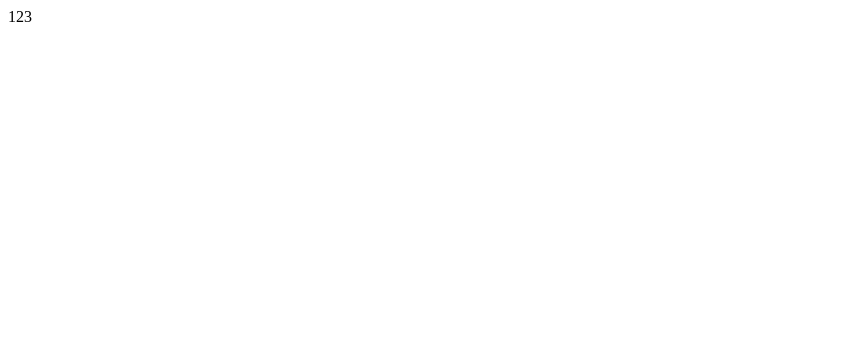
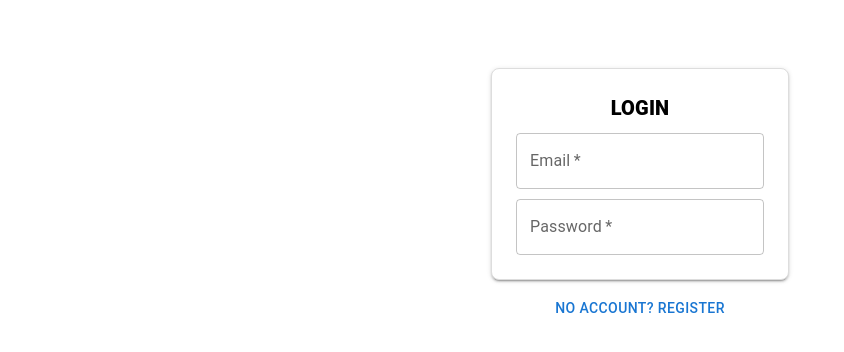
Before and after one commit to AntonKrivelo/shopFrontend, a React (Create React App) app: page / in a window 1280 px wide. Shown: the top 352 px of the page, without its empty margins (0-844 px from the left). Built offline with nearby package versions, Linux system fonts and the light colour scheme.

Commit message:
added component register and login

```diff
--- a/package.json
+++ b/package.json
@@ -3,6 +3,8 @@
   "version": "0.1.0",
   "private": true,
   "dependencies": {
+    "@emotion/react": "^11.14.0",
+    "@emotion/styled": "^11.14.1",
     "@mui/icons-material": "^7.3.5",
     "@mui/material": "^7.3.5",
     "@mui/styled-engine-sc": "^7.3.5",
@@ -15,6 +17,7 @@
     "react-hook-form": "^7.66.1",
     "react-is": "^18.3.1",
     "react-scripts": "5.0.1",
+    "sass": "^1.94.2",
     "styled-components": "^6.1.19",
     "web-vitals": "^2.1.4"
   },
--- a/public/index.html
+++ b/public/index.html
@@ -8,7 +8,9 @@
     <meta name="description" content="Web site created using create-react-app" />
     <link rel="apple-touch-icon" href="%PUBLIC_URL%/logo192.png" />
     <link rel="manifest" href="%PUBLIC_URL%/manifest.json" />
-    <title>React App</title>
+    <link rel="preconnect" href="https://fonts.googleapis.com" />
+    <link rel="preconnect" href="https://fonts.gstatic.com" crossorigin />
+    <title>App Test</title>
   </head>
   <body>
     <noscript>You need to enable JavaScript to run this app.</noscript>
--- a/src/App.js
+++ b/src/App.js
@@ -1,9 +1,10 @@
+import AuthPage from './pages/AuthPage/AuthPage';
 import './App.css';
 
 function App() {
   return (
     <div className="App">
-      <div>123</div>
+      <AuthPage />
     </div>
   );
 }
--- a/src/components/login/Login.jsx
+++ b/src/components/login/Login.jsx
@@ -1,8 +1,18 @@
+import { useForm } from 'react-hook-form';
+import AuthFormWrapper from '../../utils/AuthFormWrapper';
+import styles from './Login.module.scss';
+import { TextField } from '@mui/material';
+
 const Login = () => {
+  const { register, handleSubmit, reset } = useForm();
+
   return (
-    <div>
-      <div>123</div>
-    </div>
+    <AuthFormWrapper header="Login">
+      <form className={styles.form} onSubmit={() => handleSubmit({})}>
+        <TextField required id="outlined-required" label="Email" />
+        <TextField required id="outlined-required" label="Password" />
+      </form>
+    </AuthFormWrapper>
   );
 };
 
--- /dev/null
+++ b/src/components/login/Login.module.scss
@@ -0,0 +1,8 @@
+.form {
+  display: flex;
+  justify-content: center;
+  align-items: center;
+  flex-direction: column;
+  row-gap: 10px;
+  margin-top: 10px;
+}
--- a/src/components/register/Register.jsx
+++ b/src/components/register/Register.jsx
@@ -1,8 +1,19 @@
+import { TextField } from '@mui/material';
+import { useForm } from 'react-hook-form';
+import AuthFormWrapper from '../../utils/AuthFormWrapper';
+import styles from './Register.module.scss';
+
 const Register = () => {
+  const { register, handleSubmit, reset } = useForm();
+
   return (
-    <div>
-      <div>123</div>
-    </div>
+    <AuthFormWrapper header="Register">
+      <form className={styles.form} onSubmit={() => handleSubmit({})}>
+        <TextField required id="outlined-required" label="Username" />
+        <TextField required id="outlined-required" label="Email" />
+        <TextField required id="outlined-required" label="Password" />
+      </form>
+    </AuthFormWrapper>
   );
 };
 
--- /dev/null
+++ b/src/components/register/Register.module.scss
@@ -0,0 +1,8 @@
+.form {
+  display: flex;
+  justify-content: center;
+  align-items: center;
+  flex-direction: column;
+  row-gap: 10px;
+  margin-top: 10px;
+}
--- /dev/null
+++ b/src/pages/AuthPage/AuthPage.jsx
@@ -0,0 +1,28 @@
+import { Button, Grid } from '@mui/material';
+import { useState } from 'react';
+import Register from '../../components/register/Register';
+import Login from '../../components/login/Login';
+import styles from './AuthPage.module.scss';
+
+const AuthPage = () => {
+  const [isRegister, setIsRegister] = useState(false);
+
+  return (
+    <div>
+      <Grid
+        container
+        display="flex"
+        justifyContent="center"
+        alignItems="center"
+        flexDirection="column"
+      >
+        {isRegister ? <Register /> : <Login />}
+        <Button sx={{ mt: '10px' }} onClick={() => setIsRegister(!isRegister)}>
+          {isRegister ? 'Do you already have an account? Enter' : 'No account? Register'}
+        </Button>
+      </Grid>
+    </div>
+  );
+};
+
+export default AuthPage;
--- a/src/utils/AuthFormWrapper.jsx
+++ b/src/utils/AuthFormWrapper.jsx
@@ -18,7 +18,9 @@ const AuthFormWrapper = ({ header, children }) => {
         marginTop: '60px',
       }}
     >
-      <Typography sx={{ textAlign: 'center', fontWeight: 900, fontSize: '20px' }}>
+      <Typography
+        sx={{ textTransform: 'uppercase', textAlign: 'center', fontWeight: 900, fontSize: '20px' }}
+      >
         {header}
       </Typography>
       {children}
```
Also changed, not shown: src/pages/auth.jsx (deleted, +0 -9 lines), src/pages/AuthPage/AuthPage.module.scss (added), 1 other file (tests, documents, lock files or other folders).
